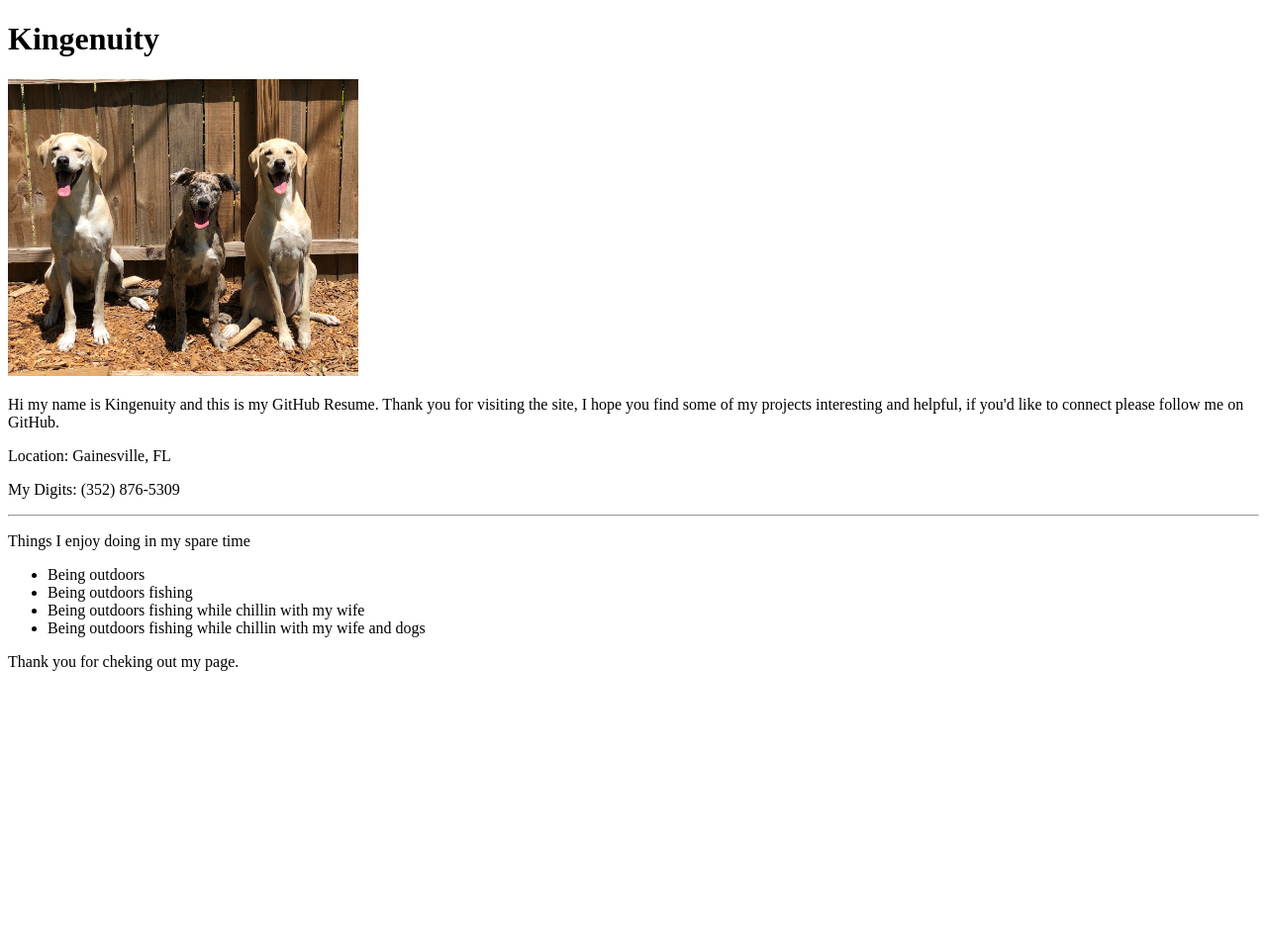
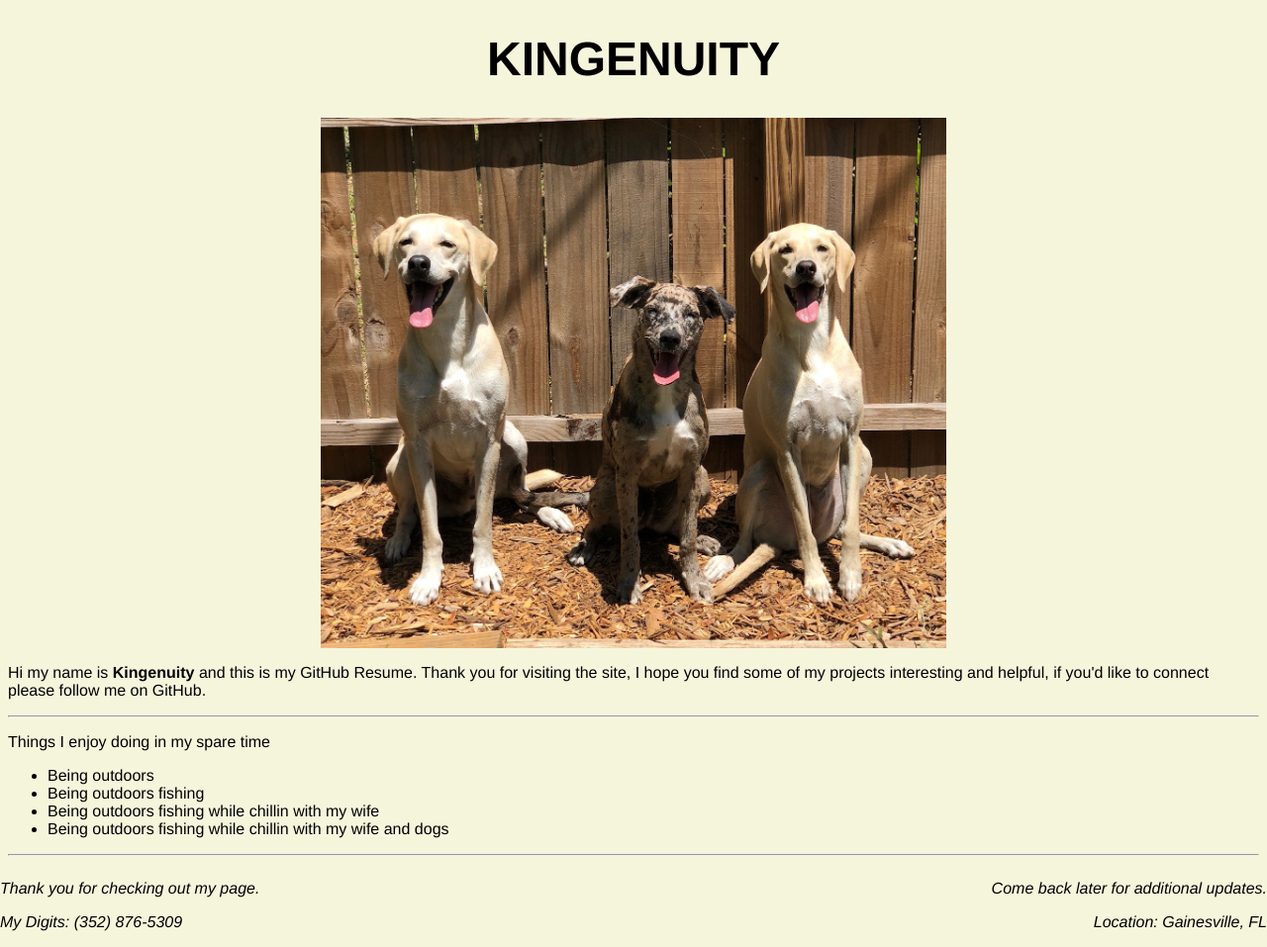
Before and after one commit to kingenuity/resume, a plain HTML site: page index.html in a window 1280 px wide. Shown: the whole page at 99% size. Before the commit the page ends 800 px from the top, so only its background shows below. Drawn offline with Linux system fonts and the light colour scheme.

Commit message:
update with basic css elements

```diff
--- a/index.html
+++ b/index.html
@@ -7,20 +7,58 @@
   <meta name="description" content="This page contains the essentials for a modern HTML5 web page">
   <meta name="author" content="kaizen-soze">
   <style>
-  	.red {
-  		background-color: red;
-  	}
+    body {
+      background-color: beige;
+      font-family: helvetica;
+    }
+
+    .center {
+      display: block;
+      margin-left: auto;
+      margin-right: auto;
+      width: 50%;
+    }
+
+    .div-header {
+      width: 100%;
+      text-align: center;
+      font-size: x-large;
+    }
+    .div-intro {
+      font-size: medium;
+    }
+
+    .footer {
+      font-style: italic;
+    }
+
+    .div-footer-left {
+      position: absolute;
+      left:0px;
+      width: 50%;
+      text-align: left;
+    }
+
+    .div-footer-right {
+      position: absolute;
+      right: 0px;
+      width: 50%;
+      text-align: right;
+    }
+
   </style>
 
 </head>
 
 <body>
+  <div class="div-header">
+    <h1>KINGENUITY</h1>
+  </div>
 
-  <h1>Kingenuity</h1>
-    <img src="images/IMG_0079.JPG" alt="My Pups" height="300">
-    <p>Hi my name is Kingenuity and this is my GitHub Resume. Thank you for visiting the site, I hope you find some of my projects interesting and helpful, if you'd like to connect please follow me on GitHub.</p>
-    <p>Location: Gainesville, FL</p>
-    <p>My Digits: (352) 876-5309</p>
+  <div class="div-intro">
+    <img class="center" src="images/IMG_0079.JPG" alt="My Pups" height="10%"">
+    <p>Hi my name is <strong>Kingenuity</strong> and this is my GitHub Resume. Thank you for visiting the site, I hope you find some of my projects interesting and helpful, if you'd like to connect please follow me on GitHub.</p>
+
     <hr>
     <p>Things I enjoy doing in my spare time</p>
     <ul>
@@ -29,9 +67,21 @@
       <li>Being outdoors fishing while chillin with my wife</li>
       <li>Being outdoors fishing while chillin with my wife and dogs</li>
     </ul>
-    <p>Thank you for cheking out my page.</p>
+  </div>
+ <hr>
+  <div class="div-footer-left footer">
+    <p>Thank you for checking out my page.</p>
+    <p>My Digits: (352) 876-5309</p>
+  </div>
+
+  <div class="div-footer-right footer">
+    <p>Come back later for additional updates.</p>
+    <p>Location: Gainesville, FL</p>
+  </div>
+
   <script>
   	console.log('Javascript is working!')
   </script>
+
 </body>
 </html>
```
